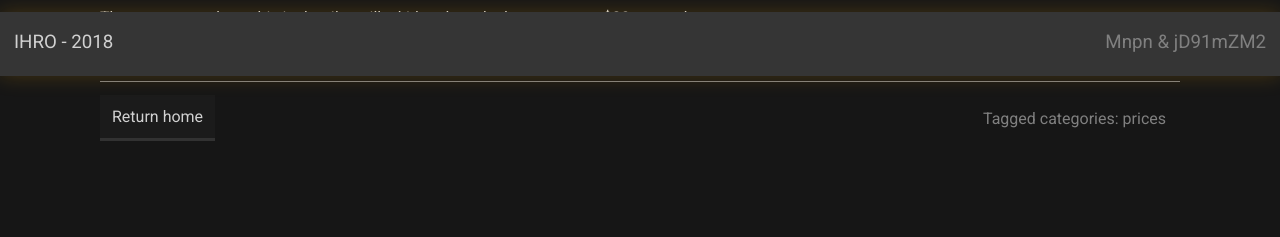
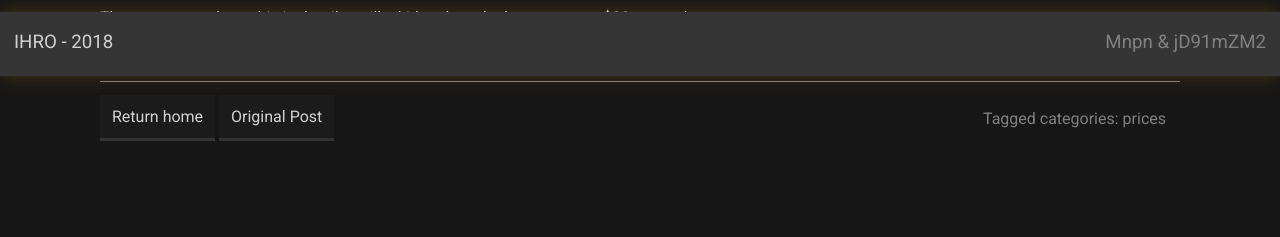
Before and after one commit to jaka2015/I-Hate-Restrictions-Online, a Jekyll site: the page built from featured.html, in a window 1280 px wide. Shown: the part 824-1061 px from the top of the page. Built offline with Jekyll 4.4.1, drawn with Linux system fonts in a browser that asks for light colours.

Commit message:
Link to original post in featured

```diff
--- a/featured.html
+++ b/featured.html
@@ -24,6 +24,7 @@ layout: default
 	<hr />
 		<div class="navigation">
 			<a href="/">Return home</a>
+			<a href="{ post.url }">Original Post</a>
 			<h4 class="footerright">
 				Tagged categories: {{ post.categories | array_to_sentence_string }}
 			</h4>
```
